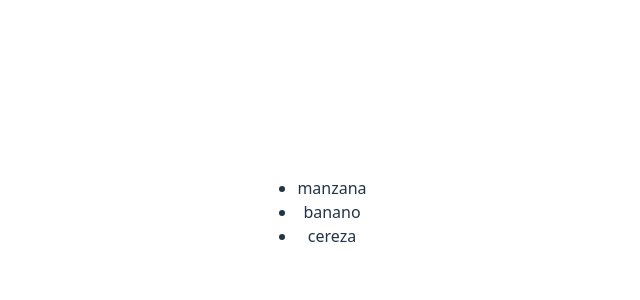
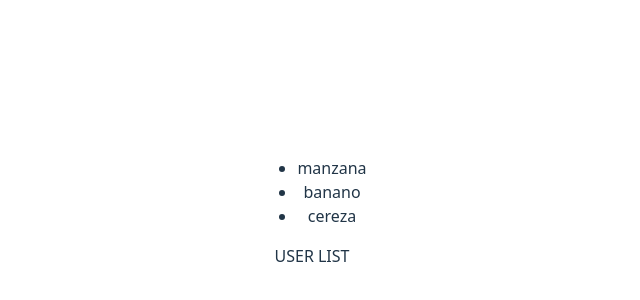
Before and after one commit to jorgechauxjr/react-course, a React (Vite) app in the folder my-react-app-data/: page / in a window 1280 px wide. Shown: the part 188-488 px from the top of the page, without its empty margins (328-968 px from the left). Built offline with nearby package versions, Linux system fonts and the light colour scheme; no server answers.

Commit message:
[Add] 13 component to use with fetch

```diff
--- a/my-react-app-data/src/App.jsx
+++ b/my-react-app-data/src/App.jsx
@@ -1,12 +1,13 @@
 import './App.css'
-
 import StaticComponent from './components/StaticComponent/StaticComponent'
+import UserList from './components/UserList/UserList'
 
 function App() {
 
   return (
     <>
       <StaticComponent/>
+      <UserList />
     </>
   )
 }
--- /dev/null
+++ b/my-react-app-data/src/components/UserList/UserList.jsx
@@ -0,0 +1,18 @@
+import { useState, useEffect } from "react";
+
+const UserList = () => {
+const [users, setUsers] = useState([]);
+
+useEffect(() => {
+    fetch("https://jsonplaceholder.typicode.com/users")
+        .then()
+}, [])
+
+    return (
+        <>
+            <p>USER LIST</p>
+        </>
+    );
+}
+
+export default UserList
```
Also changed, not shown: 1 other file (tests, documents, lock files or other folders).
